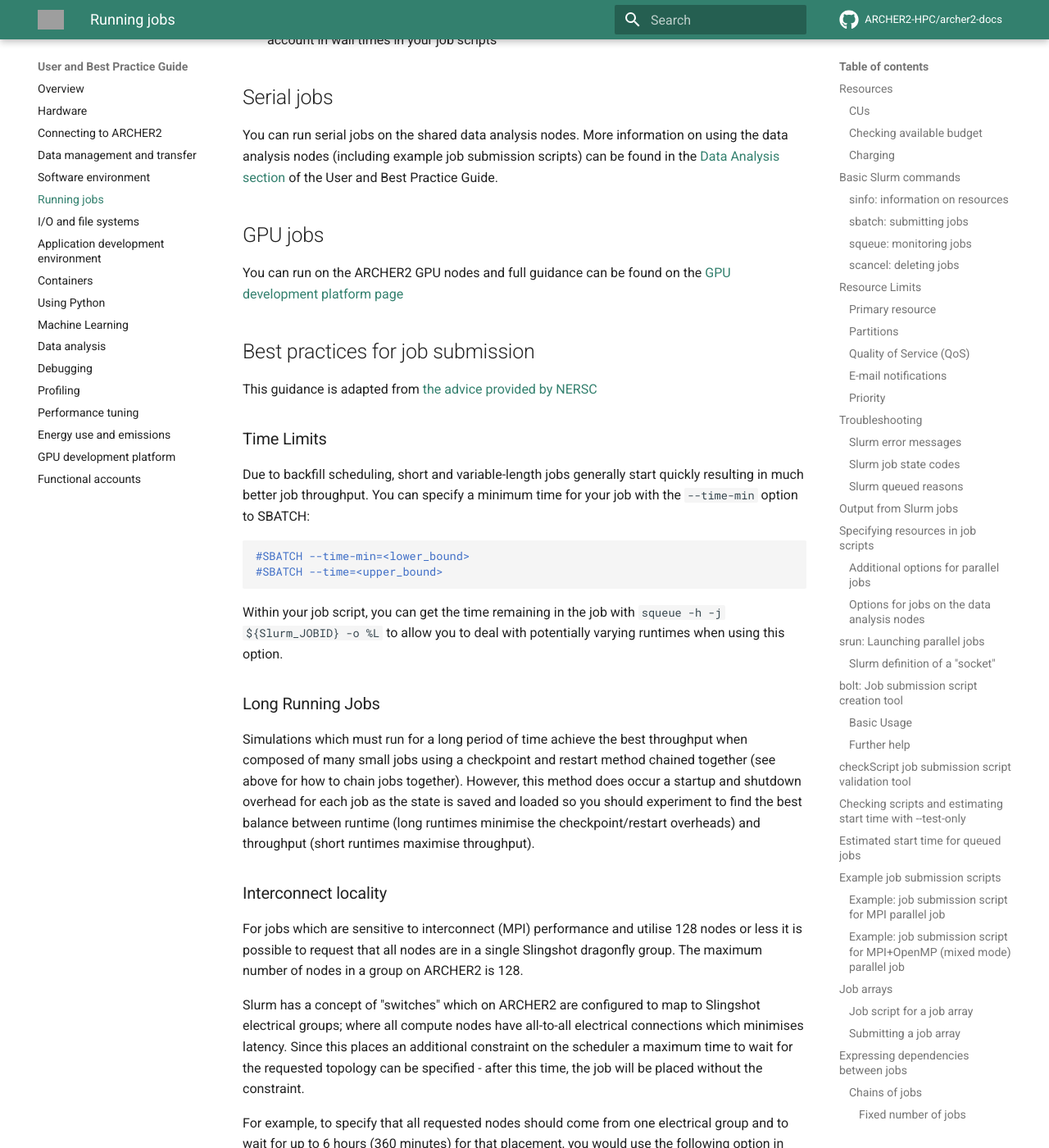
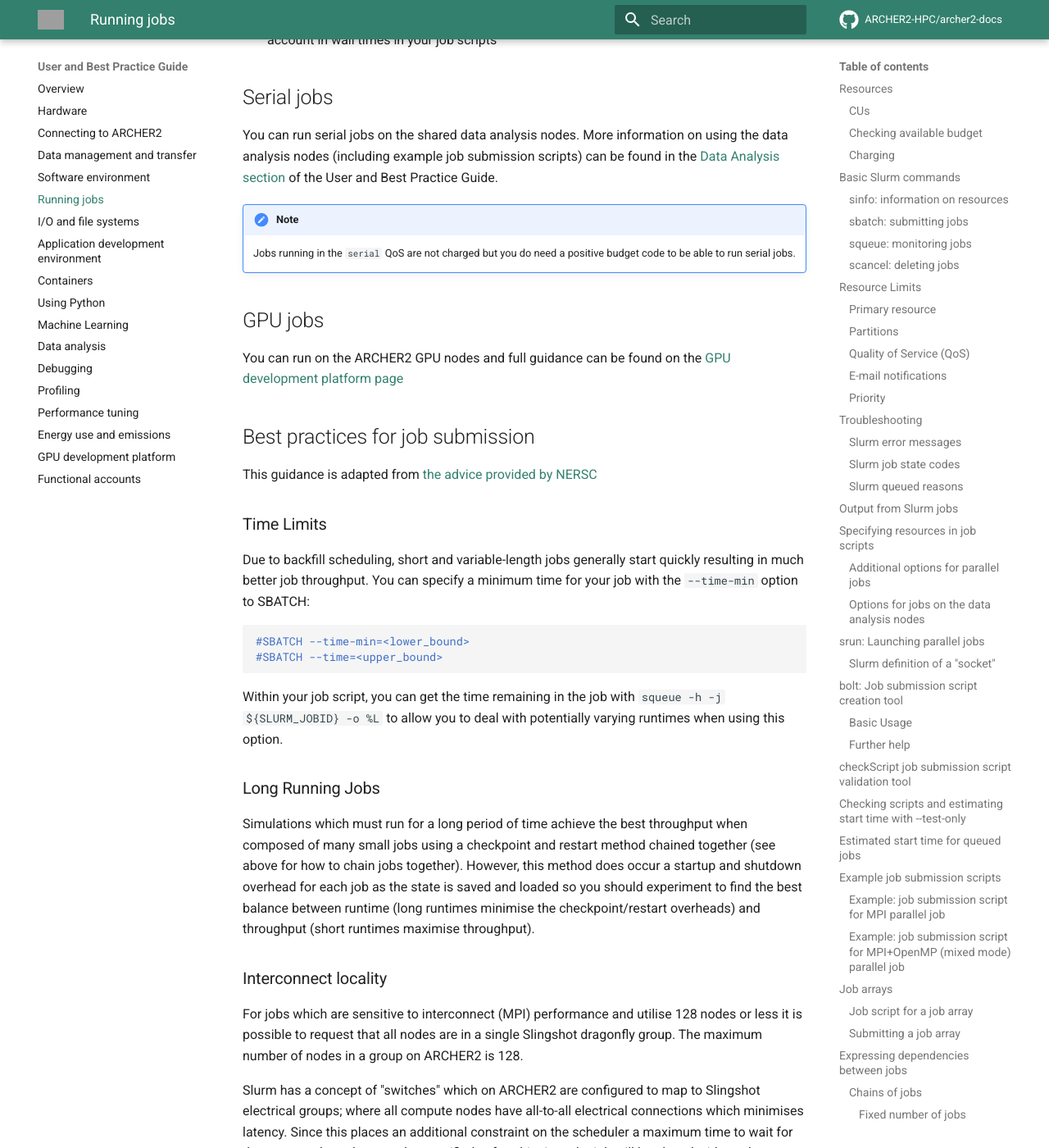
Before and after one commit to ARCHER2-HPC/archer2-docs, an MkDocs documentation site: the page built from docs/user-guide/scheduler.md, in a window 1280 px wide and 1400 px high, scrolled down 55080 px. Shown: the whole window at 82% size. Built offline with MkDocs 1.6.1 and Material for MkDocs 9.7.7, drawn with Linux system fonts in a browser that asks for light colours; comment, search, counter and statistics services are not loaded; grey boxes are pictures that could not be loaded.

Commit message:
Adds note on free serial queues

````diff
--- a/docs/user-guide/scheduler.md
+++ b/docs/user-guide/scheduler.md
@@ -2500,6 +2500,10 @@
 can be found in the [Data Analysis section](analysis.md) of the User and Best
 Practice Guide.
 
+!!! note
+    Jobs running in the `serial` QoS are not charged but you do need a positive
+    budget code to be able to run serial jobs.
+
 ## GPU jobs
 
 You can run on the ARCHER2 GPU nodes and full guidance can be found on the [GPU development platform page](https://docs.archer2.ac.uk/user-guide/gpu/)
@@ -2521,7 +2525,7 @@
 ```
 
 Within your job script, you can get the time remaining in the job with
-`squeue -h -j ${Slurm_JOBID} -o %L` to allow you to deal with
+`squeue -h -j ${SLURM_JOBID} -o %L` to allow you to deal with
 potentially varying runtimes when using this option.
 
 ### Long Running Jobs
````
